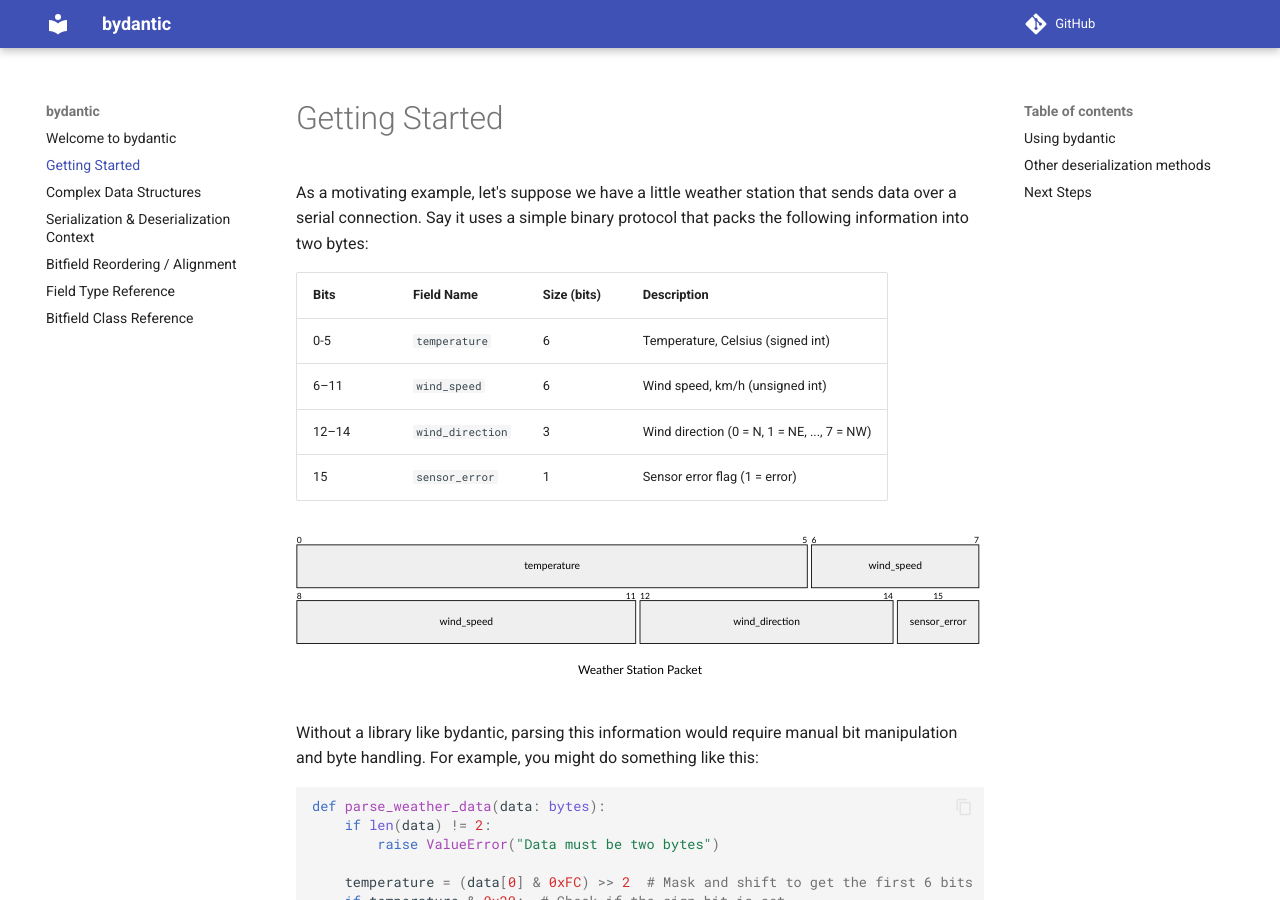
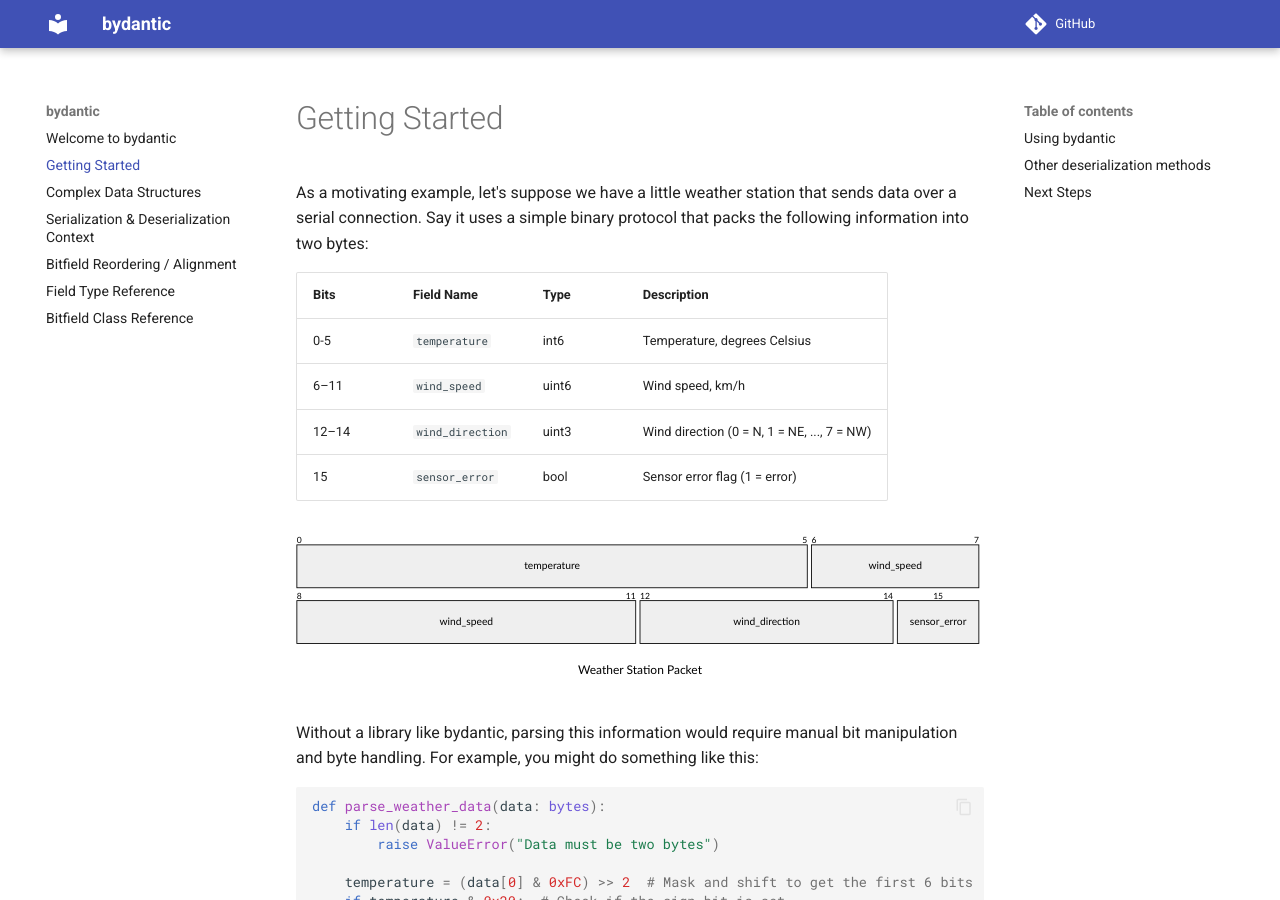
Before and after one commit to khusmann/bydantic, an MkDocs documentation site: the page built from docs/getting-started.md, in a window 1280 px wide and 900 px high. Built offline with MkDocs 1.6.1 and Material for MkDocs 9.7.7, drawn with Linux system fonts in a browser that asks for light colours; comment, search, counter and statistics services are not loaded.

Commit message:
add type to table

````diff
--- a/docs/getting-started.md
+++ b/docs/getting-started.md
@@ -4,12 +4,12 @@ As a motivating example, let's suppose we have a little weather station that
 sends data over a serial connection. Say it uses a simple binary protocol that
 packs the following information into two bytes:
 
-| Bits  | Field Name       | Size (bits) | Description                                 |
-| ----- | ---------------- | ----------- | ------------------------------------------- |
-| 0-5   | `temperature`    | 6           | Temperature, Celsius (signed int)           |
-| 6–11  | `wind_speed`     | 6           | Wind speed, km/h (unsigned int)             |
-| 12–14 | `wind_direction` | 3           | Wind direction (0 = N, 1 = NE, ..., 7 = NW) |
-| 15    | `sensor_error`   | 1           | Sensor error flag (1 = error)               |
+| Bits  | Field Name       | Type  | Description                                 |
+| ----- | ---------------- | ----- | ------------------------------------------- |
+| 0-5   | `temperature`    | int6  | Temperature, degrees Celsius                |
+| 6–11  | `wind_speed`     | uint6 | Wind speed, km/h                            |
+| 12–14 | `wind_direction` | uint3 | Wind direction (0 = N, 1 = NE, ..., 7 = NW) |
+| 15    | `sensor_error`   | bool  | Sensor error flag (1 = error)               |
 
 ```mermaid
 ---
````
